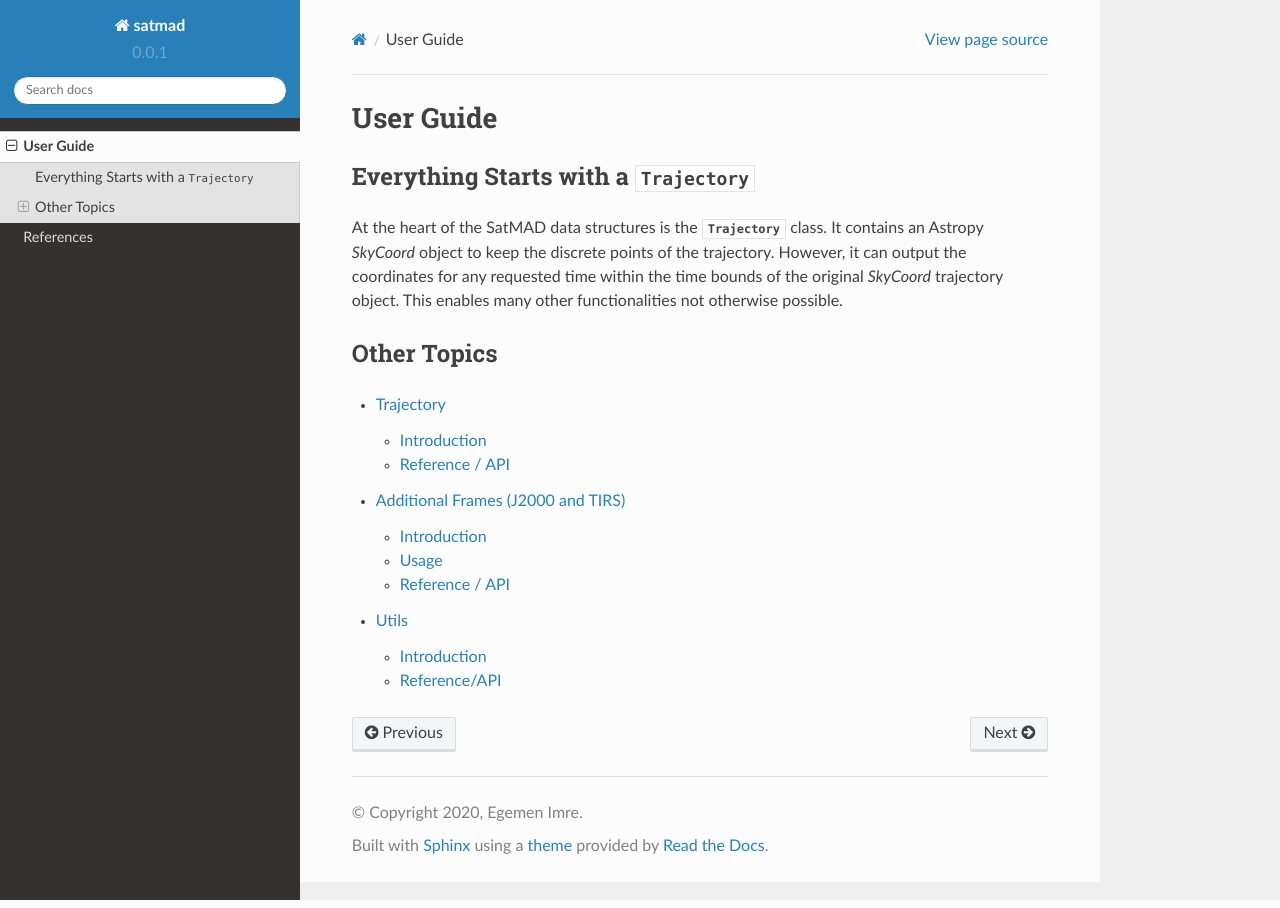
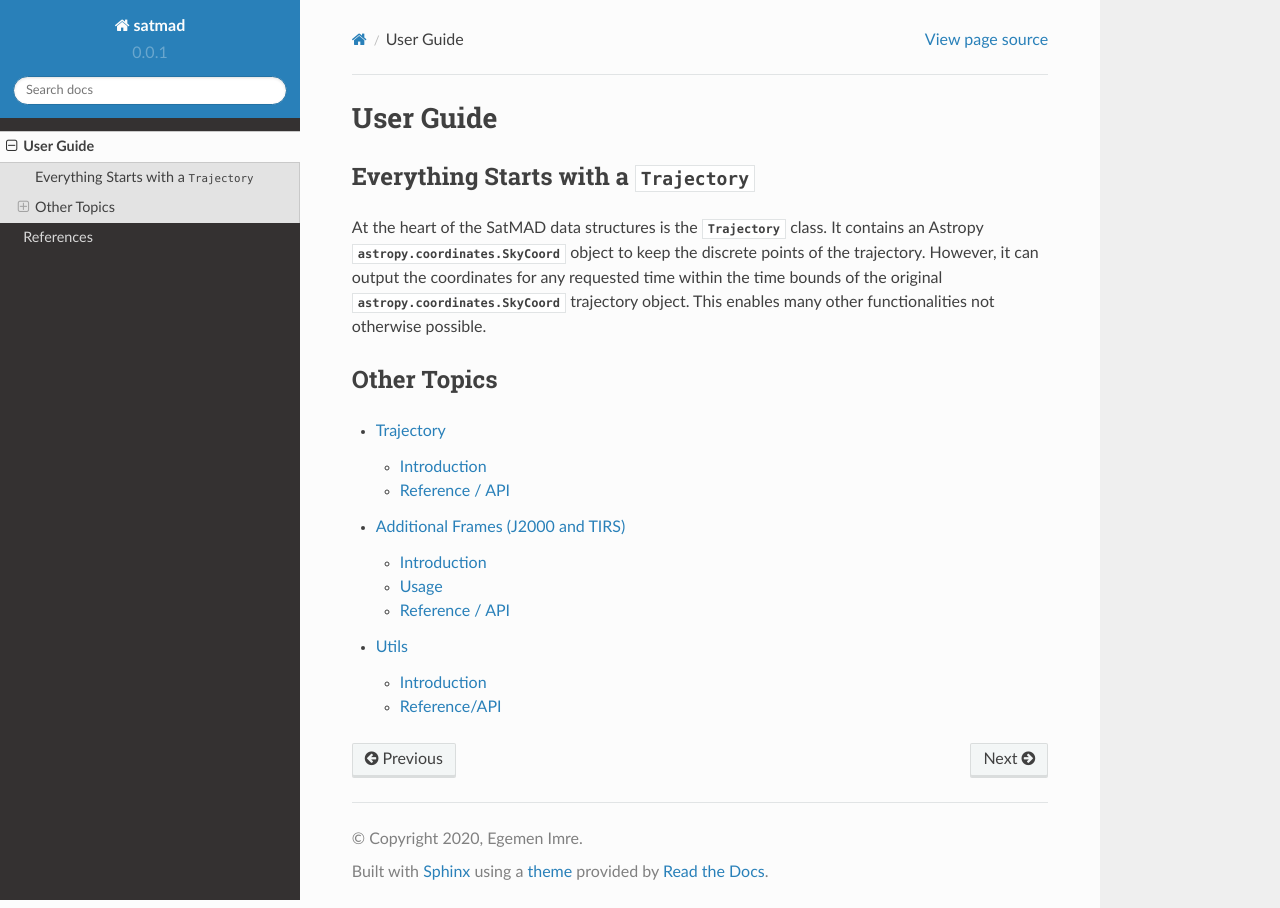
Before and after one commit to egemenimre/satmad, a Sphinx documentation site: the page built from docs/user_guide.rst, in a window 1280 px wide. Built offline with Sphinx 7.4.7 and the Read the Docs theme 2.0.0, drawn with Linux system fonts in a browser that asks for light colours.

Commit message:
cleaned up links

```diff
--- a/docs/user_guide.rst
+++ b/docs/user_guide.rst
@@ -4,10 +4,12 @@ User Guide
 Everything Starts with a :py:class:`~satmad.coordinates.trajectory.Trajectory`
 ------------------------------------------------------------------------------
 
-At the heart of the SatMAD data structures is the :py:class:`~satmad.coordinates.trajectory.Trajectory` class.
-It contains an Astropy `SkyCoord` object to keep the discrete points of the trajectory. However, it can output
-the coordinates for any requested time within the time bounds of the original `SkyCoord` trajectory object.
-This enables many other functionalities not otherwise possible.
+At the heart of the SatMAD data structures is the :class:`.Trajectory` class.
+It contains an Astropy :class:`astropy.coordinates.SkyCoord` object to keep the discrete points of the
+trajectory. However, it can output the coordinates for any requested time within the time bounds of the original
+:class:`astropy.coordinates.SkyCoord` trajectory object. This enables many other functionalities
+not otherwise possible.
+
 
 Other Topics
 ------------
```
Also changed, not shown: docs/coordinates/frames.rst (+6 -5 lines).
